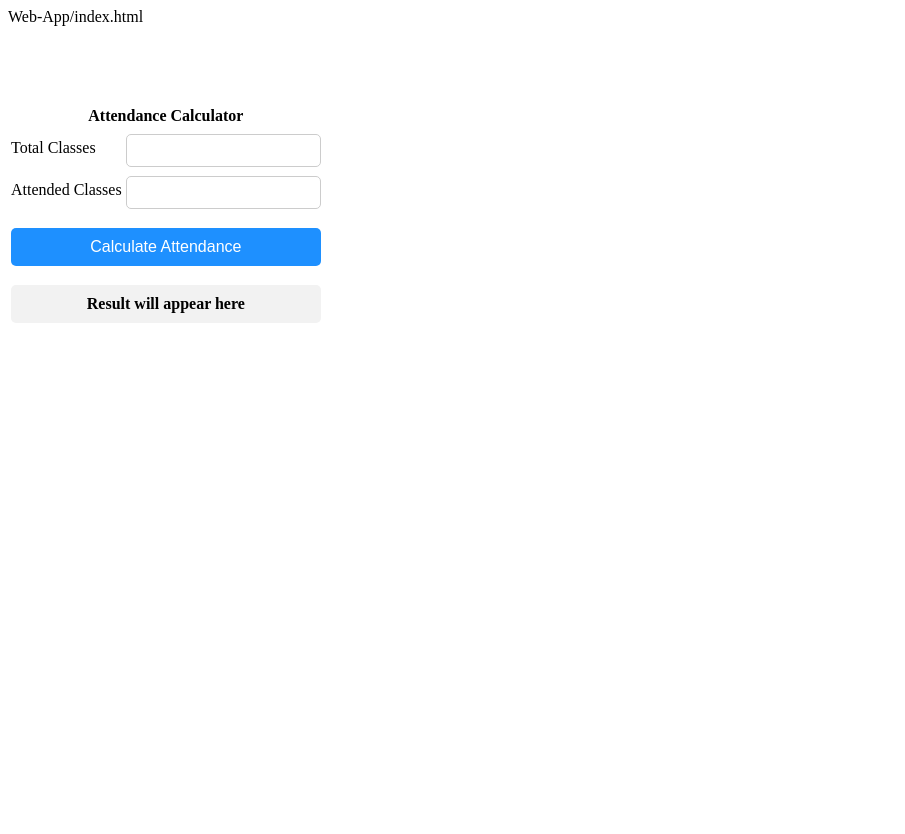
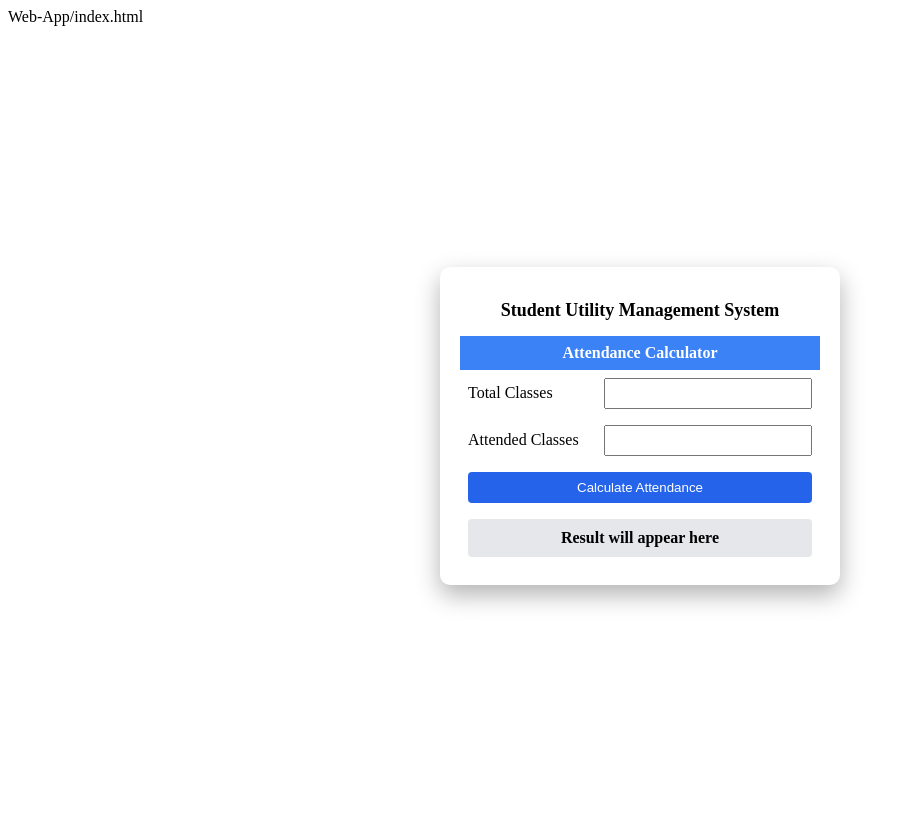
Before and after one commit to aakankshalakkas24-ctrl/Student-Utility-Management-System-project, a PHP site: page / in a window 1280 px wide. Shown: the whole page, without its empty margins (0-905 px from the left). Before the commit the page ends 323 px from the top, so only its background shows below. Run offline with PHP 8.4, Linux system fonts and the light colour scheme.

Commit message:
Update style.css

```diff
--- a/Web-App/style.css
+++ b/Web-App/style.css
@@ -3,72 +3,70 @@
     margin: 0;
     padding: 0;
     font-family: Arial, sans-serif;
-    background-color: #1e90ff;
+    background-color: #2563eb;   /* Blue background */
 }
 
-.main-box {
+.page {
     width: 100%;
     height: 100vh;
     display: flex;
-    flex-direction: column;
+    justify-content: center;
     align-items: center;
-    justify-content: center;
+}
+
+.card {
+    background-color: white;
+    padding: 20px;
+    width: 360px;
+    border-radius: 10px;
+    box-shadow: 0 10px 25px rgba(0,0,0,0.3);
 }
 
 h1 {
-    color: white;
-    margin-bottom: 20px;
+    text-align: center;
+    font-size: 18px;
+    margin-bottom: 15px;
 }
 
-.calculator-box {
-    background-color: white;
-    padding: 25px;
-    width: 320px;
-    border-radius: 10px;
-    box-shadow: 0 0 15px rgba(0,0,0,0.3);
+table {
+    width: 100%;
+    border-collapse: collapse;
 }
 
-h2 {
-    text-align: center;
-    color: #333;
+th {
+    background-color: #3b82f6;
+    color: white;
+    padding: 8px;
+    font-size: 16px;
 }
 
-label {
-    display: block;
-    margin-top: 10px;
-    font-weight: bold;
+td {
+    padding: 8px;
 }
 
 input {
     width: 100%;
-    padding: 8px;
-    margin-top: 5px;
-    border-radius: 5px;
-    border: 1px solid #ccc;
+    padding: 6px;
 }
 
 button {
     width: 100%;
-    margin-top: 15px;
-    padding: 10px;
-    background-color: #1e90ff;
+    padding: 8px;
+    background-color: #2563eb;
     color: white;
     border: none;
-    border-radius: 5px;
-    font-size: 16px;
     cursor: pointer;
+    border-radius: 4px;
 }
 
 button:hover {
-    background-color: #0b5ed7;
+    background-color: #1e40af;
 }
 
 .result-box {
-    margin-top: 15px;
+    text-align: center;
     padding: 10px;
-    text-align: center;
     font-weight: bold;
-    border-radius: 5px;
-    background-color: #f2f2f2;
-    color: black;
+    border-radius: 4px;
+    background-color: #e5e7eb;
 }
```
